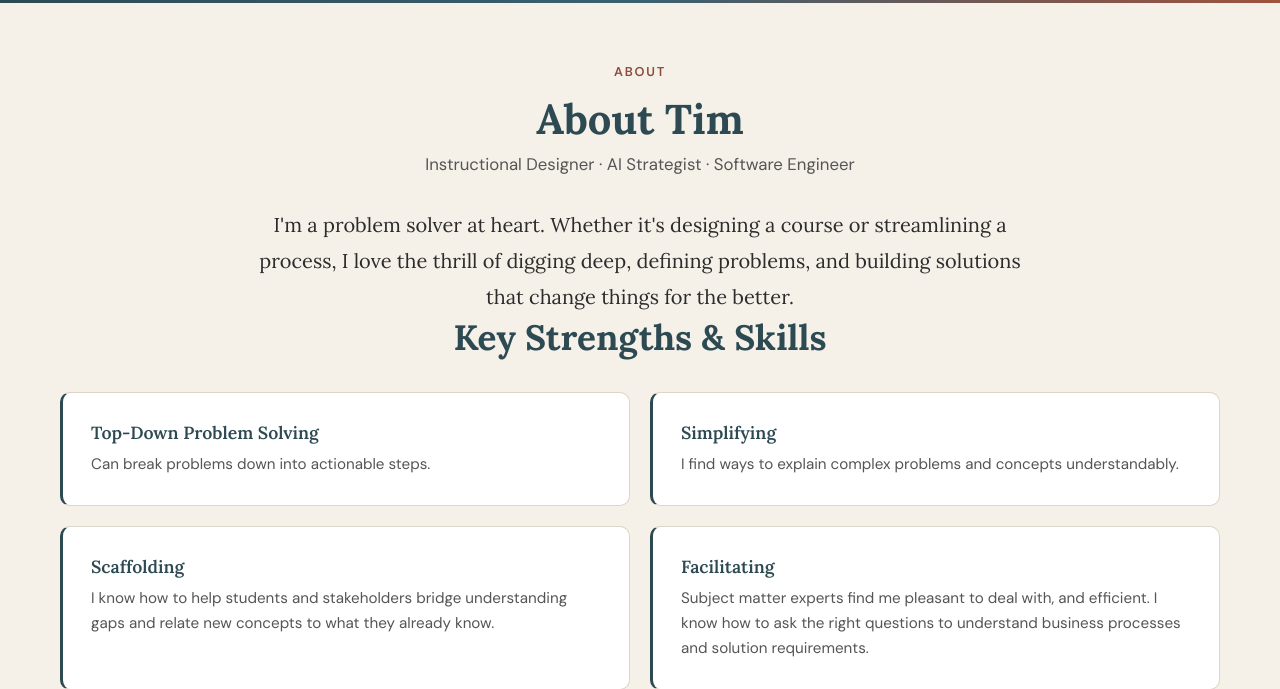
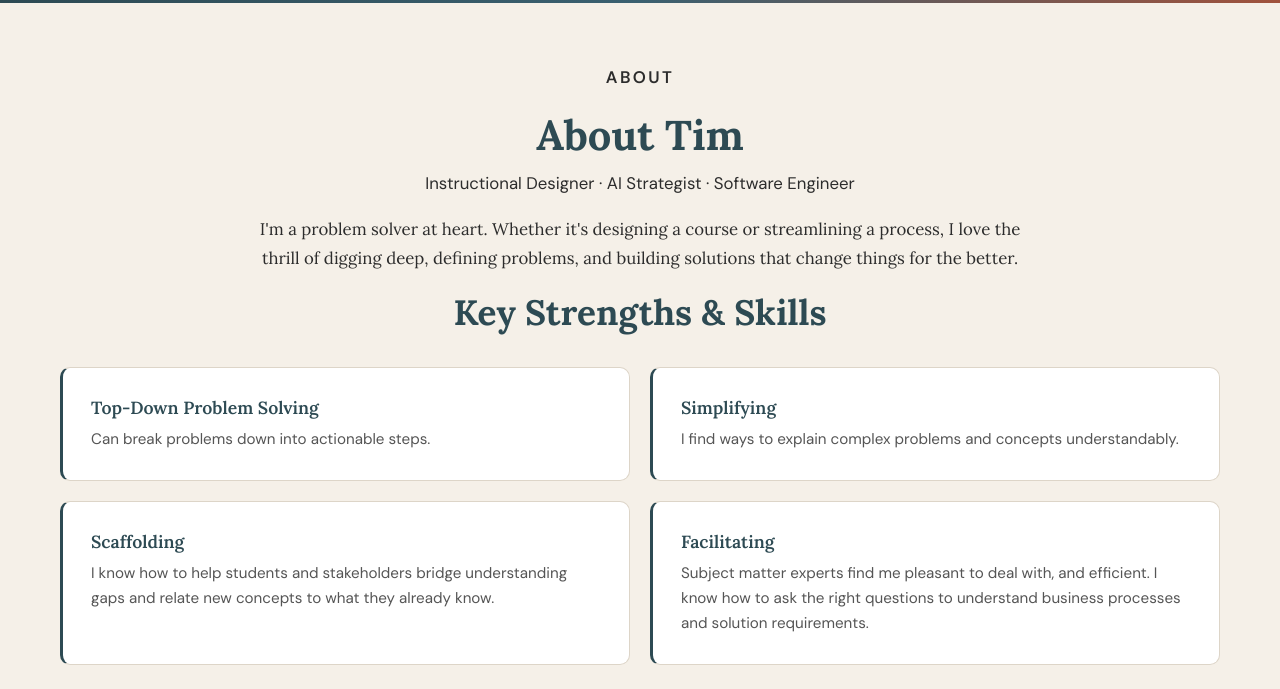
Before and after one commit to thange-ship-it/portfolio-blog, a Flask app: page /about in a window 1280 px wide. Shown: the part 64-753 px from the top of the page. Run offline with Flask 3, Linux system fonts and the light colour scheme.

Commit message:
Revert "Fix About intro alignment to match rest of page"
This reverts commit 3641ede057687376006a182236235fe9fc77a5c6.

```diff
--- a/app/static/css/style.css
+++ b/app/static/css/style.css
@@ -354,7 +354,9 @@ footer a:hover {
     padding: 60px 60px 80px 60px;
 }
 
-/* (about-page override removed — intro uses .about-intro instead) */
+.page-content.about-page {
+    padding-bottom: 0;
+}
 
 .page-content h1 {
     font-family: 'Lora', serif;
@@ -388,27 +390,9 @@ footer a:hover {
 
 /* ===== ABOUT PAGE ===== */
 
-/* Intro section — same outer-padding + inner-max-width pattern as rest of page */
-.about-intro {
-    padding: 60px 60px 0 60px;
+/* Center the intro section */
+.about-page {
     text-align: center;
-}
-
-.about-intro-inner {
-    max-width: 1200px;
-    margin: 0 auto;
-}
-
-.about-intro h1 {
-    font-family: 'Lora', serif;
-    font-size: 2.6rem;
-    font-weight: 700;
-    color: var(--deep-teal);
-    margin-bottom: 8px;
-}
-
-.about-intro .page-subtitle {
-    margin-bottom: 32px;
 }
 
 .about-lead {
@@ -1123,10 +1107,6 @@ footer a:hover {
     }
 
     /* About page responsive */
-    .about-intro {
-        padding: 40px 24px 0 24px;
-    }
-
     .about-strengths {
         padding: 0 24px 40px 24px;
     }
--- a/app/templates/about.html
+++ b/app/templates/about.html
@@ -4,15 +4,13 @@
 
 {% block content %}
 <!-- ABOUT INTRO -->
-<section class="about-intro">
-    <div class="about-intro-inner">
-        <p class="section-label">About</p>
-        <h1>About Tim</h1>
-        <p class="page-subtitle">Instructional Designer · AI Strategist · Software Engineer</p>
+<div class="page-content about-page">
+    <p class="section-label">About</p>
+    <h1>About Tim</h1>
+    <p class="page-subtitle">Instructional Designer · AI Strategist · Software Engineer</p>
 
-        <p class="about-lead">I'm a problem solver at heart. Whether it's designing a course or streamlining a process, I love the thrill of digging deep, defining problems, and building solutions that change things for the better.</p>
-    </div>
-</section>
+    <p class="about-lead">I'm a problem solver at heart. Whether it's designing a course or streamlining a process, I love the thrill of digging deep, defining problems, and building solutions that change things for the better.</p>
+</div>
 
 <!-- KEY STRENGTHS -->
 <section class="about-strengths">
```
